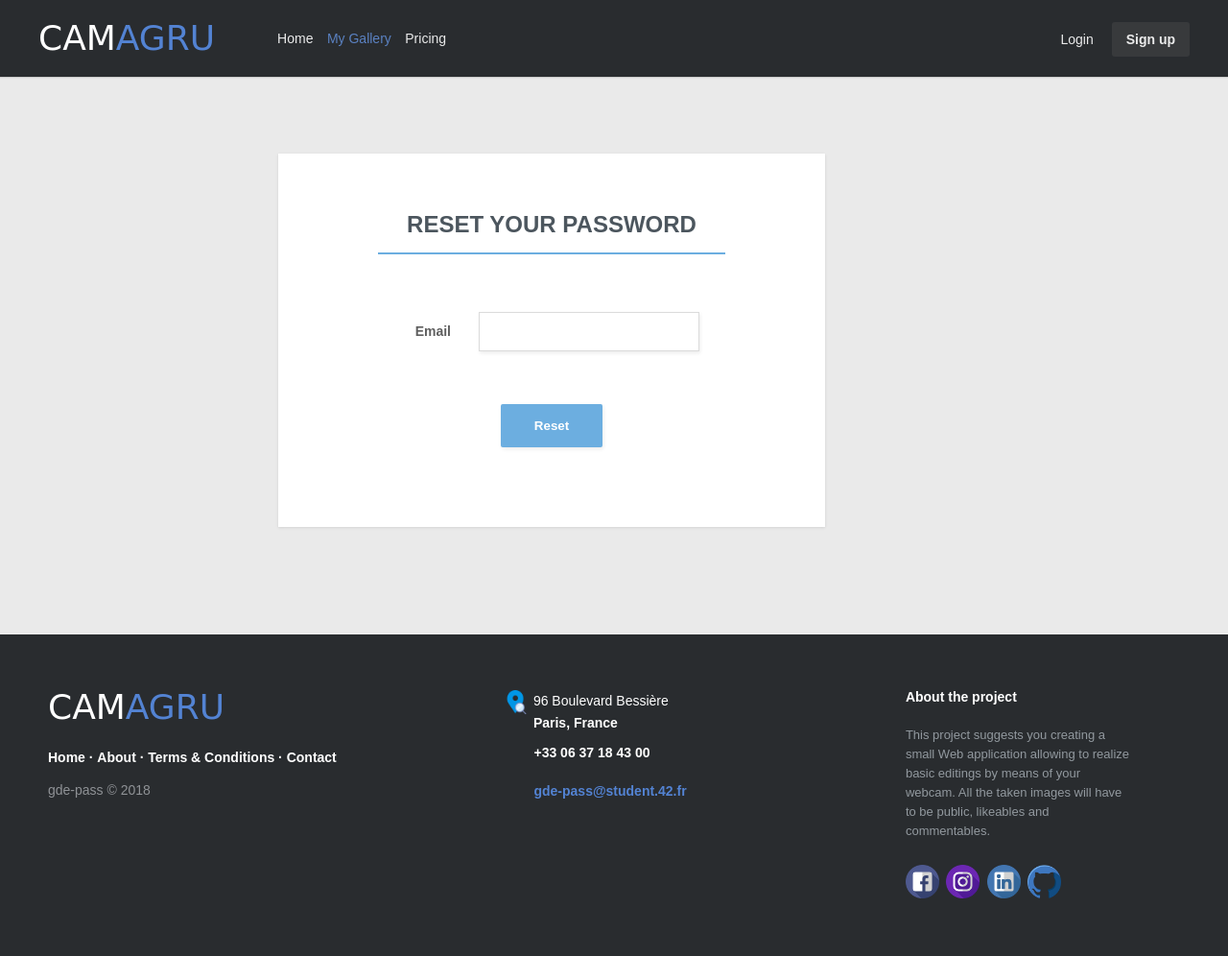
After one commit to gde-pass/Camagru, a PHP site: page /form/form_forgotten_password.php in a window 1280 px wide. The commit adds this page. Shown: the whole page at 96% size. Run offline with PHP 8.4, Linux system fonts and the light colour scheme.

Commit message:
Css and HTML for the form orgotten Password done

```diff
--- /dev/null
+++ b/www/form/form_forgotten_password.php
@@ -0,0 +1,38 @@
+<?php
+include '../header.php';
+?>
+
+<div class="main-content">
+
+    <form class="form-forgotten-password" method="post" action="#">
+
+        <div class="form-forgotten-password-with-email">
+
+            <div class="form-white-background">
+
+                <div class="form-title-row">
+                    <h1>Reset your password</h1>
+                </div>
+
+                <div class="form-row">
+                    <label>
+                        <span>Email</span>
+                        <input type="email" name="email" pattern="[a-z0-9._%+-]+@[a-z0-9.-]+\.[a-z]{2,4}$">
+                    </label>
+                </div>
+
+                <div class="form-row">
+                    <button type="submit">Reset</button>
+                </div>
+
+            </div>
+
+        </div>
+
+    </form>
+
+</div>
+
+<?php
+include '../footer.php';
+?>
--- a/www/header.php
+++ b/www/header.php
@@ -8,6 +8,7 @@
     <link href="/style/form.css" rel="stylesheet" type="text/css">
     <link href="/style/footer.css" rel="stylesheet" type="text/css">
     <link href="/style/msgbox.css" rel="stylesheet" type="text/css">
+    <link href="/style/forgotten_password.css" rel="stylesheet" type="text/css">
 </head>
 
 <body>
--- /dev/null
+++ b/www/style/forgotten_password.css
@@ -0,0 +1,78 @@
+/************************* PASSWORD PART *************************/
+
+.form-forgotten-password{
+    max-width: 1000px;
+    width: 100%;
+    margin: 0 auto;
+
+    font: bold 14px sans-serif;
+    text-align: center;
+}
+
+.form-forgotten-password-with-email{
+    position: relative;
+    display: inline-block;
+    vertical-align: top;
+    margin-right: 130px;
+    text-align: center;
+}
+
+.form-forgotten-password-with-email .form-white-background{
+    width: 570px;
+    box-sizing: border-box;
+    background-color: #ffffff;
+    box-shadow: 0 1px 3px 0 rgba(0, 0, 0, 0.1);
+    padding: 60px 80px;
+    margin-bottom: 32px;
+}
+
+.form-forgotten-password-with-email .form-row{
+    text-align: left;
+    margin-bottom: 23px;
+}
+
+.form-forgotten-password-with-email .form-title-row{
+    text-align: center;
+    margin-bottom: 60px;
+}
+
+.form-forgotten-password-with-email h1{
+    display: inline-block;
+    box-sizing: border-box;
+    color:  #4c565e;
+    font-size: 24px;
+    padding: 0 30px 15px;
+    border-bottom: 2px solid #6caee0;
+    margin:0;
+}
+
+.form-forgotten-password-with-email .form-row > label span{
+    display: inline-block;
+    box-sizing: border-box;
+    color:  #5f5f5f;
+    width: 125px;
+    text-align: right;
+    padding-right: 25px;
+}
+
+.form-forgotten-password-with-email input{
+    color:  #5f5f5f;
+    box-sizing: border-box;
+    width: 230px;
+    box-shadow: 1px 2px 4px 0 rgba(0, 0, 0, 0.08);
+    padding: 12px 18px;
+    border: 1px solid #dbdbdb;
+}
+
+.form-forgotten-password-with-email button{
+    display: block;
+    border-radius: 2px;
+    background-color:  #6caee0;
+    color: #ffffff;
+    font-weight: bold;
+    box-shadow: 1px 2px 4px 0 rgba(0, 0, 0, 0.08);
+    padding: 15px 35px;
+    border: 0;
+    margin: 55px auto 0;
+    cursor: pointer;
+}
```
